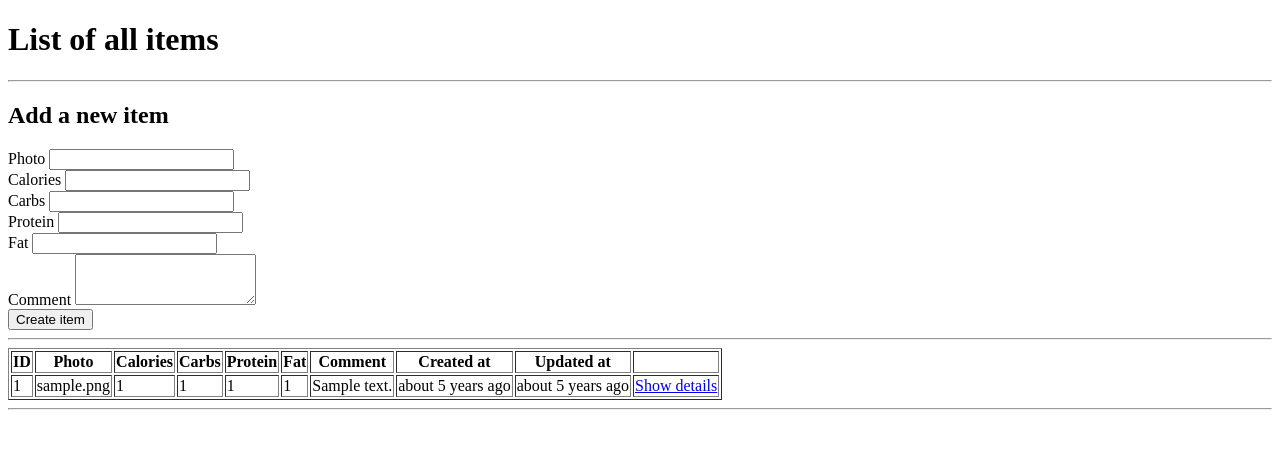
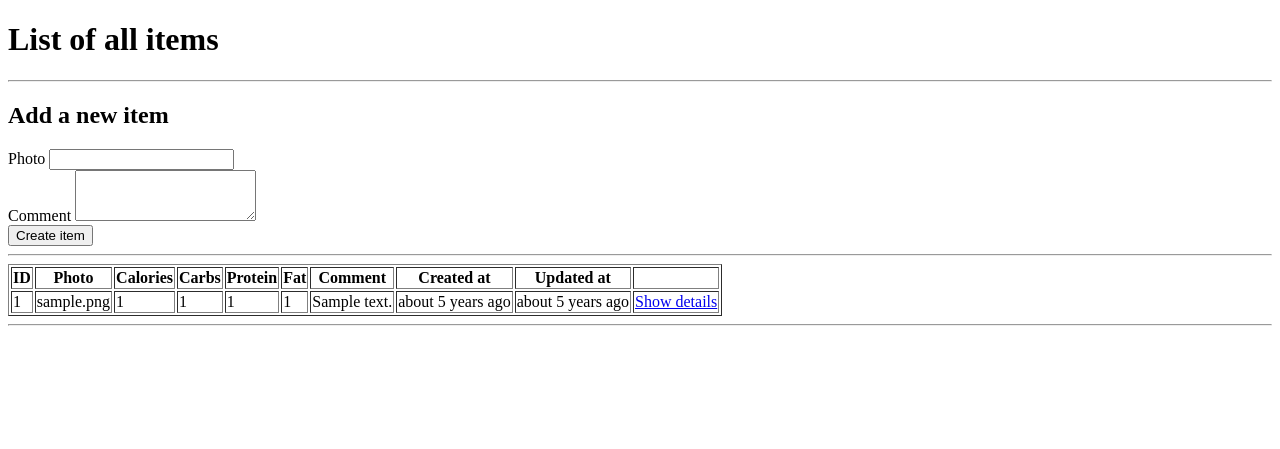
Before and after one commit to raghubetina/calorie-counter, a Rails app: page / in a window 1280 px wide. Shown: the top 449 px of the page. Run offline with Rails 7, Linux system fonts and the light colour scheme; tables that the repository leaves empty hold one stand-in row (Sample ...).

Commit message:
It works! Next up: image upload

```diff
--- a/app/controllers/items_controller.rb
+++ b/app/controllers/items_controller.rb
@@ -94,23 +94,23 @@ class ItemsController < ApplicationController
     ).to_s
 
     # Parse the response JSON into a Ruby Hash
-    @parsed_response = JSON.parse(raw_response)
+    parsed_response = JSON.parse(raw_response)
 
-    render({:template => "items/preview"})
+    structured_output_json = parsed_response.fetch("choices").at(0).fetch("message").fetch("content")
 
+    output_hash = JSON.parse(structured_output_json)
 
+    the_item.calories = output_hash.fetch("calories")
+    the_item.carbs = output_hash.fetch("carbs")
+    the_item.protein = output_hash.fetch("protein")
+    the_item.fat = output_hash.fetch("fat")
 
-    # the_item.calories = params.fetch("query_calories")
-    # the_item.carbs = params.fetch("query_carbs")
-    # the_item.protein = params.fetch("query_protein")
-    # the_item.fat = params.fetch("query_fat")
-
-    # if the_item.valid?
-    #   the_item.save
-    #   redirect_to("/items", { :notice => "Item created successfully." })
-    # else
-    #   redirect_to("/items", { :alert => the_item.errors.full_messages.to_sentence })
-    # end
+    if the_item.valid?
+      the_item.save
+      redirect_to("/items", { :notice => "Item created successfully." })
+    else
+      redirect_to("/items", { :alert => the_item.errors.full_messages.to_sentence })
+    end
   end
 
   def update
--- a/app/views/items/index.html.erb
+++ b/app/views/items/index.html.erb
@@ -21,38 +21,6 @@
         </label>
 
         <input type="text" id="photo_box" name="query_photo">
-      </div>
-
-      <div>
-        <label for="calories_box">
-          Calories
-        </label>
-
-        <input type="text" id="calories_box" name="query_calories">
-      </div>
-
-      <div>
-        <label for="carbs_box">
-          Carbs
-        </label>
-
-        <input type="text" id="carbs_box" name="query_carbs">
-      </div>
-
-      <div>
-        <label for="protein_box">
-          Protein
-        </label>
-
-        <input type="text" id="protein_box" name="query_protein">
-      </div>
-
-      <div>
-        <label for="fat_box">
-          Fat
-        </label>
-
-        <input type="text" id="fat_box" name="query_fat">
       </div>
 
       <div>
--- a/app/views/items/preview.html.erb
+++ /dev/null
@@ -1 +0,0 @@
-<%= JSON.parse(@parsed_response.fetch("choices").at(0).fetch("message").fetch("content")) %>
```
